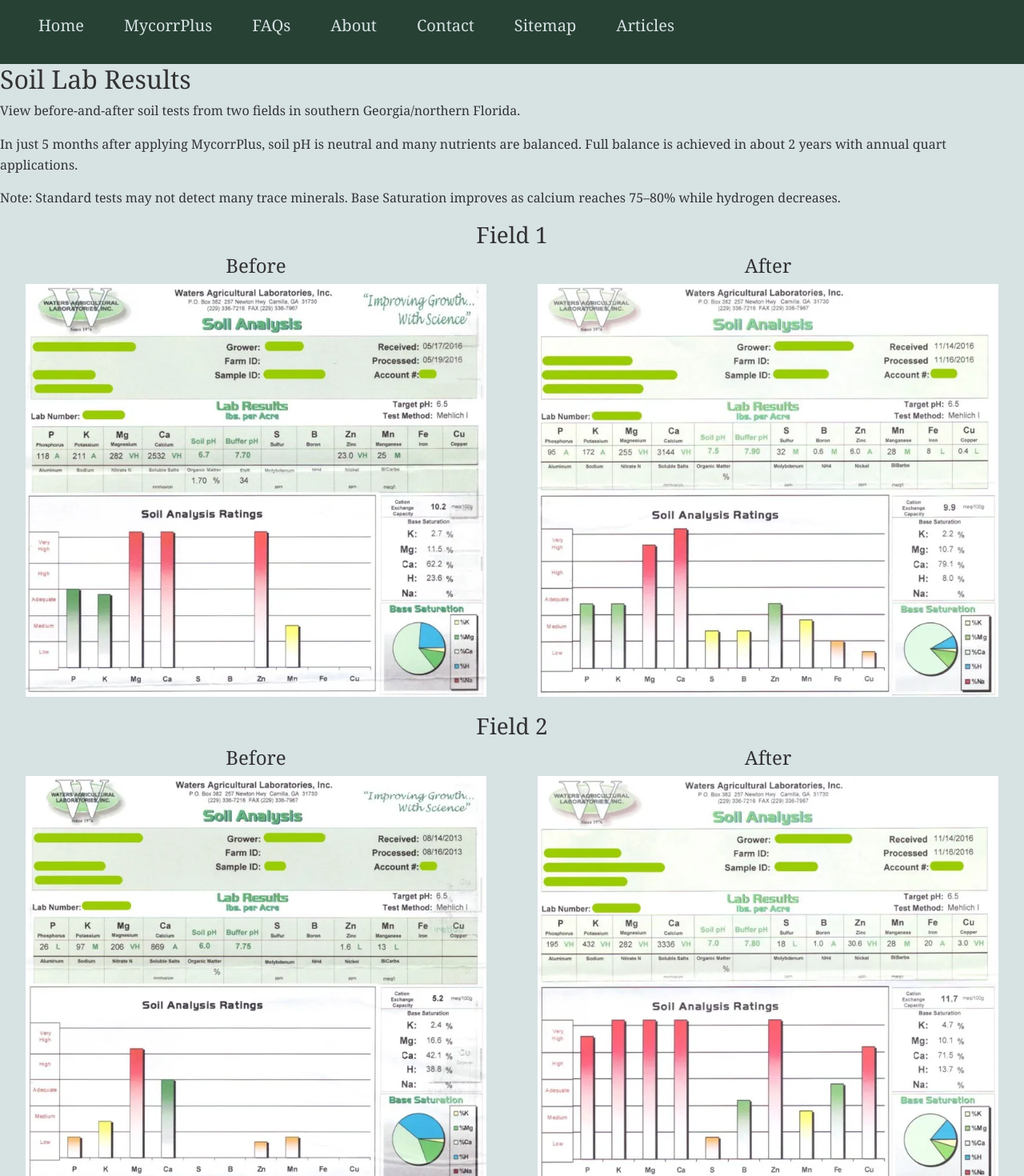
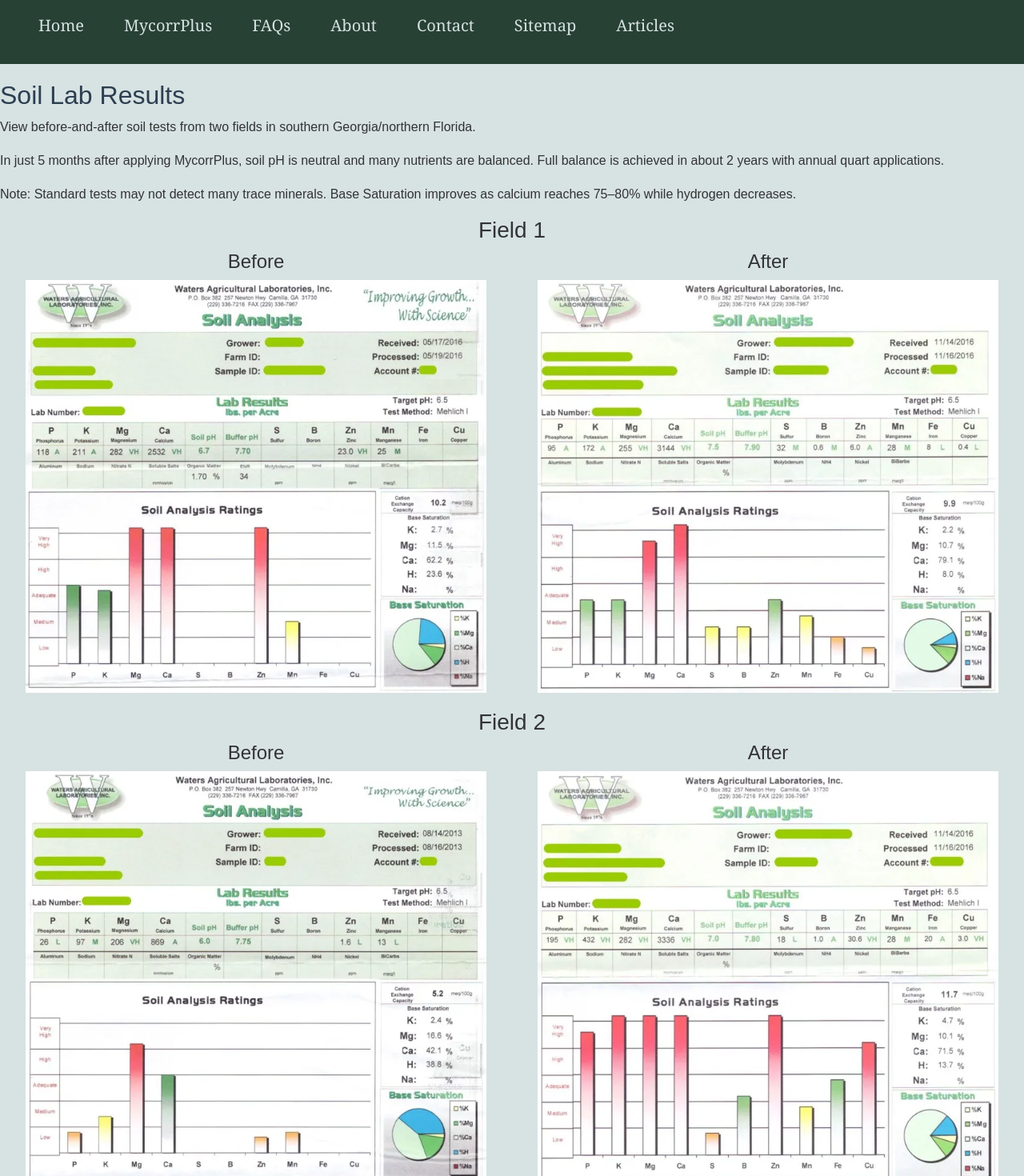
Before and after one commit to max-well-creator/ag-usa, a Next.js app: page /Results in a window 1280 px wide. Shown: the top 1470 px of the page at 80% size. Built offline with nearby package versions, Linux system fonts and the light colour scheme.

Commit message:
make reusable image component

```diff
--- a/src/components/Results/Results.js
+++ b/src/components/Results/Results.js
@@ -6,6 +6,7 @@
 import SoilTestBefore1 from "../../../public/images/labs/SoilTestBeforeField1.webp";
 import SoilTestBefore2 from "../../../public/images/labs/SoilTestBeforeField2.webp";
 import Image from "next/image";
+import ImageColumns from "../Shared/ImageColumns/ImageColumns";
 
 const MycorrPlusSoilLabs = () => {
 	return (
@@ -27,33 +28,20 @@
 					decreases.
 				</p>
 			</section>
-
-			<section className={styles.soilResults}>
-				<h3>Field 1</h3>
-				<div className={styles.imageContainer}>
-					<div className={styles.card}>
-						<h4>Before</h4>
-						<Image src={SoilTestBefore1} alt={SoilTestBefore1} />
-					</div>
-					<div className={styles.card}>
-						<h4>After</h4>
-						<Image src={SoilTestAfter1} alt={SoilTestAfter1} />
-					</div>
-				</div>
-			</section>
-			<section className={styles.soilResults}>
-				<h3>Field 2</h3>
-				<div className={styles.imageContainer}>
-					<div className={styles.card}>
-						<h4>Before</h4>
-						<Image src={SoilTestBefore2} alt={SoilTestBefore1} />
-					</div>
-					<div className={styles.card}>
-						<h4>After</h4>
-						<Image src={SoilTestAfter2} alt={SoilTestAfter2} />
-					</div>
-				</div>
-			</section>
+			<ImageColumns
+				firstImg={SoilTestBefore1}
+				secondImg={SoilTestAfter1}
+				imagesTitle="Field 1"
+				firstImgHeading="Before"
+				secondImgHeading="After"
+			/>
+			<ImageColumns
+				firstImg={SoilTestBefore2}
+				secondImg={SoilTestAfter2}
+				imagesTitle="Field 2"
+				firstImgHeading="Before"
+				secondImgHeading="After"
+			/>
 		</div>
 	);
 };
--- a/src/components/Results/Results.module.scss
+++ b/src/components/Results/Results.module.scss
@@ -1,20 +1,5 @@
 @use '../../styles/mixins';
-.soilResults {
-  h3 {
-    text-align: center;
-  }
-  .imageContainer {
-    justify-content: space-around;
-    display: flex;
-    text-align: center;
-    margin-bottom: 20px;
-    .card {
-    }
-    img {
-      max-width: 90%;
-      height: auto;
-    }
-}
+
 .container {
   font-family: Arial, sans-serif;
   line-height: 1.6;
@@ -55,4 +40,3 @@
       }
     }
   }
-}
--- /dev/null
+++ b/src/components/Shared/ImageColumns/ImageColumns.js
@@ -0,0 +1,21 @@
+import React from "react";
+import styles from "./ImageColumns.module.scss";
+import Image from "next/image";
+
+export default function ImageColumns({ firstImg, secondImg, imagesTitle }) {
+	return (
+		<section className={styles.soilResults}>
+			<h3>{imagesTitle}</h3>
+			<div className={styles.imageContainer}>
+				<div className={styles.card}>
+					<h4>Before</h4>
+					<Image src={firstImg} alt={firstImg} />
+				</div>
+				<div className={styles.card}>
+					<h4>After</h4>
+					<Image src={secondImg} alt={secondImg} />
+				</div>
+			</div>
+		</section>
+	);
+}
--- /dev/null
+++ b/src/components/Shared/ImageColumns/ImageColumns.module.scss
@@ -0,0 +1,17 @@
+.soilResults {
+  h3 {
+    text-align: center;
+  }
+  .imageContainer {
+    justify-content: space-around;
+    display: flex;
+    text-align: center;
+    margin-bottom: 20px;
+    .card {
+    }
+    img {
+      max-width: 90%;
+      height: auto;
+    }
+  }
+}
```
Also changed, not shown: src/components/MyCorrPlus/MycorrPlus.module.scss (+27 -0 lines).
